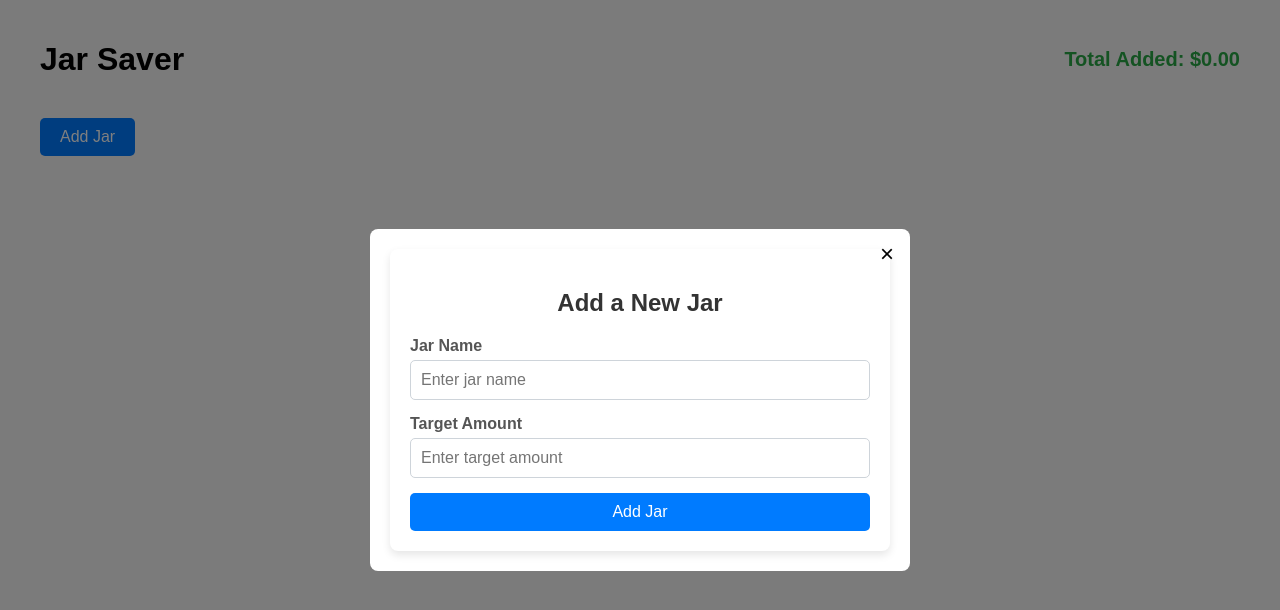
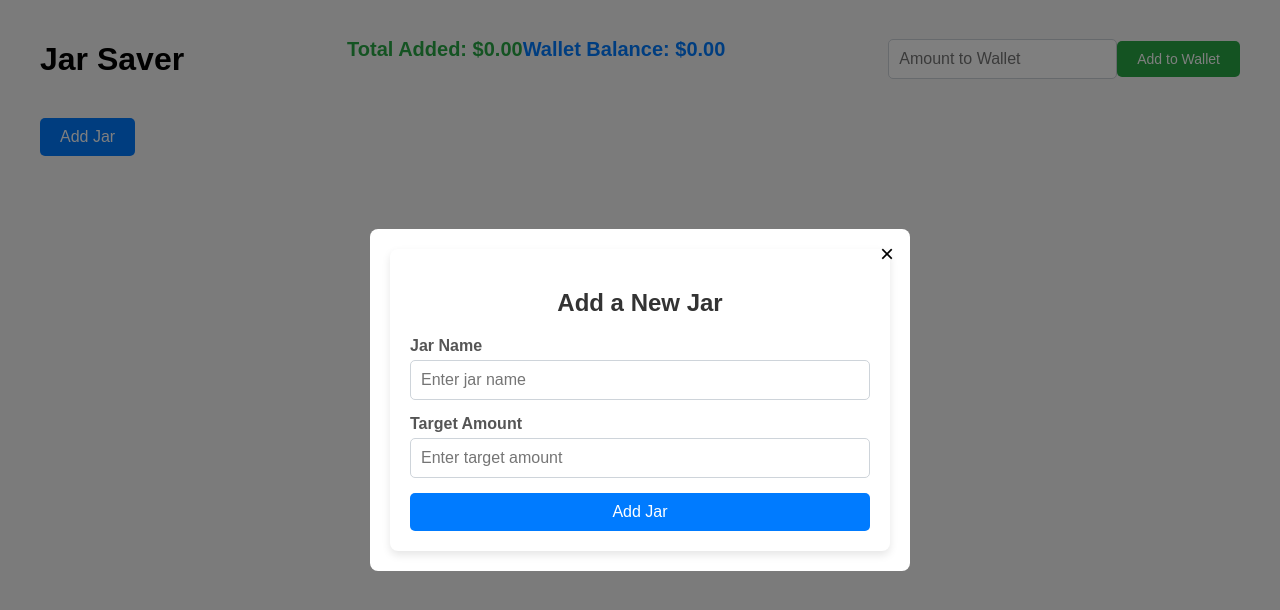
Before and after one commit to Ta5r/Jars, a React (Create React App) app: page / in a window 1280 px wide. Shown: the top 610 px of the page. Built offline with nearby package versions, Linux system fonts and the light colour scheme.

Commit message:
feat : Wallet functionality

```diff
--- /dev/null
+++ b/src/AddMoneyToWalletForm.js
@@ -0,0 +1,29 @@
+import React, { useState } from 'react';
+
+function AddMoneyToWalletForm({ addMoneyToWallet }) {
+  const [amount, setAmount] = useState('');
+
+  const handleSubmit = (e) => {
+    e.preventDefault();
+    if (amount) {
+      addMoneyToWallet(parseFloat(amount));
+      setAmount('');
+    }
+  };
+
+  return (
+    <form onSubmit={handleSubmit} className="d-flex">
+      <input
+        type="number"
+        className="form-control me-2"
+        placeholder="Amount to Wallet"
+        value={amount}
+        onChange={(e) => setAmount(e.target.value)}
+        required
+      />
+      <button type="submit" className="btn btn-success">Add to Wallet</button>
+    </form>
+  );
+}
+
+export default AddMoneyToWalletForm;
--- a/src/App.js
+++ b/src/App.js
@@ -1,32 +1,254 @@
+// import React, { useState, useEffect } from 'react';
+// import JarList from './JarList';
+// import JarForm from './JarForm';
+// import Modal from './Modal';
+// import AddMoneyToWalletForm from './AddMoneyToWalletForm';
+
+// function App() {
+//   const [jars, setJars] = useState([]);
+//   const [totalAdded, setTotalAdded] = useState(0);
+//   const [walletBalance, setWalletBalance] = useState(0);
+//   const [isModalOpen, setIsModalOpen] = useState(false);
+
+//   useEffect(() => {
+//     const savedJars = JSON.parse(localStorage.getItem('jars'));
+//     const savedWalletBalance = parseFloat(localStorage.getItem('walletBalance')) || 0;
+
+//     if (savedJars) {
+//       setJars(savedJars);
+//       const total = savedJars.reduce((sum, jar) => sum + jar.currentBalance, 0);
+//       setTotalAdded(total);
+//     }
+
+//     if (!savedJars || savedJars.length === 0) {
+//       setIsModalOpen(true);
+//     }
+
+//     setWalletBalance(savedWalletBalance);
+//   }, []);
+
+//   useEffect(() => {
+//     localStorage.setItem('jars', JSON.stringify(jars));
+//     const total = jars.reduce((sum, jar) => sum + jar.currentBalance, 0);
+//     setTotalAdded(total);
+//   }, [jars]);
+
+//   useEffect(() => {
+//     localStorage.setItem('walletBalance', walletBalance);
+//   }, [walletBalance]);
+
+//   const addJar = (name, targetAmount) => {
+//     const newJar = { name, targetAmount, currentBalance: 0 };
+//     setJars([...jars, newJar]);
+//     setIsModalOpen(false);
+//   };
+
+//   const addMoneyToWallet = (amount) => {
+//     setWalletBalance(walletBalance + amount);
+//   };
+
+//   const addMoney = (index, amount) => {
+//     if (amount <= walletBalance) {
+//       const updatedJars = jars.map((jar, i) =>
+//         i === index ? { ...jar, currentBalance: jar.currentBalance + amount } : jar
+//       );
+//       setJars(updatedJars);
+//       setWalletBalance(walletBalance - amount);
+//     } else {
+//       alert('Insufficient wallet balance');
+//     }
+//   };
+
+//   const deleteJar = (index) => {
+//     const updatedJars = jars.filter((_, i) => i !== index);
+//     setJars(updatedJars);
+//   };
+
+//   const handleAddJarClick = () => {
+//     setIsModalOpen(true);
+//   };
+
+//   const handleCloseModal = () => {
+//     setIsModalOpen(false);
+//   };
+
+//   return (
+//     <div className="container">
+//       <header>
+//         <h1>Jar Saver</h1>
+//         <div className="wallet-and-total">
+//           <div className="total-added">
+//             Total Added: ${totalAdded.toFixed(2)}
+//           </div>
+//           <div className="wallet-balance">
+//             Wallet Balance: ${walletBalance.toFixed(2)}
+//           </div>
+//         </div>
+//         <AddMoneyToWalletForm addMoneyToWallet={addMoneyToWallet} />
+//       </header>
+//       <button className="btn btn-primary mb-3" onClick={handleAddJarClick}>
+//         Add Jar
+//       </button>
+//       <JarList jars={jars} addMoney={addMoney} deleteJar={deleteJar} />
+//       <Modal isOpen={isModalOpen} onClose={handleCloseModal}>
+//         <JarForm addJar={addJar} />
+//       </Modal>
+//     </div>
+//   );
+// }
+
+// export default App;
+
+
+// import React, { useState, useEffect } from 'react';
+// import JarList from './JarList';
+// import JarForm from './JarForm';
+// import Modal from './Modal';
+// import AddMoneyToWalletForm from './AddMoneyToWalletForm';
+
+// function App() {
+//   const [jars, setJars] = useState([]);
+//   const [totalAdded, setTotalAdded] = useState(0);
+//   const [walletBalance, setWalletBalance] = useState(0);
+//   const [isModalOpen, setIsModalOpen] = useState(false);
+
+//   useEffect(() => {
+//     const savedJars = JSON.parse(localStorage.getItem('jars'));
+//     const savedWalletBalance = parseFloat(localStorage.getItem('walletBalance')) || 0;
+
+//     if (savedJars) {
+//       setJars(savedJars);
+//       const total = savedJars.reduce((sum, jar) => sum + jar.currentBalance, 0);
+//       setTotalAdded(total);
+//     }
+
+//     if (!savedJars || savedJars.length === 0) {
+//       setIsModalOpen(true);
+//     }
+
+//     setWalletBalance(savedWalletBalance);
+//   }, []);
+
+//   useEffect(() => {
+//     localStorage.setItem('jars', JSON.stringify(jars));
+//     const total = jars.reduce((sum, jar) => sum + jar.currentBalance, 0);
+//     setTotalAdded(total);
+//   }, [jars]);
+
+//   useEffect(() => {
+//     localStorage.setItem('walletBalance', walletBalance);
+//   }, [walletBalance]);
+
+//   const addJar = (name, targetAmount) => {
+//     const newJar = { name, targetAmount, currentBalance: 0 };
+//     setJars([...jars, newJar]);
+//     setIsModalOpen(false);
+//   };
+
+//   const addMoneyToWallet = (amount) => {
+//     setWalletBalance(walletBalance + amount);
+//   };
+
+//   const addMoney = (index, amount) => {
+//     const jar = jars[index];
+//     const neededAmount = jar.targetAmount - jar.currentBalance;
+
+//     if (neededAmount > 0) {
+//       const amountToAdd = Math.min(amount, neededAmount);
+
+//       if (amountToAdd <= walletBalance) {
+//         const updatedJars = jars.map((jar, i) =>
+//           i === index ? { ...jar, currentBalance: jar.currentBalance + amountToAdd } : jar
+//         );
+//         setJars(updatedJars);
+//         setWalletBalance(walletBalance - amountToAdd);
+//       } else {
+//         alert('Insufficient wallet balance');
+//       }
+//     } else {
+//       alert('Jar is already fully funded');
+//     }
+//   };
+
+//   const deleteJar = (index) => {
+//     const updatedJars = jars.filter((_, i) => i !== index);
+//     setJars(updatedJars);
+//   };
+
+//   const handleAddJarClick = () => {
+//     setIsModalOpen(true);
+//   };
+
+//   const handleCloseModal = () => {
+//     setIsModalOpen(false);
+//   };
+
+//   return (
+//     <div className="container">
+//       <header>
+//         <h1>Jar Saver</h1>
+//         <div className="wallet-and-total">
+//           <div className="total-added">
+//             Total Added: ${totalAdded.toFixed(2)}
+//           </div>
+//           <div className="wallet-balance">
+//             Wallet Balance: ${walletBalance.toFixed(2)}
+//           </div>
+//         </div>
+//         <AddMoneyToWalletForm addMoneyToWallet={addMoneyToWallet} />
+//       </header>
+//       <button className="btn btn-primary mb-3" onClick={handleAddJarClick}>
+//         Add Jar
+//       </button>
+//       <JarList jars={jars} addMoney={addMoney} deleteJar={deleteJar} />
+//       <Modal isOpen={isModalOpen} onClose={handleCloseModal}>
+//         <JarForm addJar={addJar} />
+//       </Modal>
+//     </div>
+//   );
+// }
+
+// export default App;
+
+
 import React, { useState, useEffect } from 'react';
 import JarList from './JarList';
 import JarForm from './JarForm';
 import Modal from './Modal';
+import AddMoneyToWalletForm from './AddMoneyToWalletForm';
 
 function App() {
   const [jars, setJars] = useState([]);
   const [totalAdded, setTotalAdded] = useState(0);
+  const [walletBalance, setWalletBalance] = useState(0);
   const [isModalOpen, setIsModalOpen] = useState(false);
 
   useEffect(() => {
     const savedJars = JSON.parse(localStorage.getItem('jars'));
+    const savedWalletBalance = parseFloat(localStorage.getItem('walletBalance')) || 0;
+
     if (savedJars) {
       setJars(savedJars);
-      // Calculate total amount added from saved jars
       const total = savedJars.reduce((sum, jar) => sum + jar.currentBalance, 0);
       setTotalAdded(total);
     }
+
     if (!savedJars || savedJars.length === 0) {
       setIsModalOpen(true);
     }
+
+    setWalletBalance(savedWalletBalance);
   }, []);
 
   useEffect(() => {
     localStorage.setItem('jars', JSON.stringify(jars));
-    // Update total added money whenever jars change
     const total = jars.reduce((sum, jar) => sum + jar.currentBalance, 0);
     setTotalAdded(total);
   }, [jars]);
+
+  useEffect(() => {
+    localStorage.setItem('walletBalance', walletBalance);
+  }, [walletBalance]);
 
   const addJar = (name, targetAmount) => {
     const newJar = { name, targetAmount, currentBalance: 0 };
@@ -34,15 +256,38 @@ function App() {
     setIsModalOpen(false);
   };
 
+  const addMoneyToWallet = (amount) => {
+    setWalletBalance(walletBalance + amount);
+  };
+
   const addMoney = (index, amount) => {
-    const updatedJars = jars.map((jar, i) =>
-      i === index ? { ...jar, currentBalance: jar.currentBalance + amount } : jar
-    );
-    setJars(updatedJars);
+    const jar = jars[index];
+    const neededAmount = jar.targetAmount - jar.currentBalance;
+
+    if (neededAmount > 0) {
+      const amountToAdd = Math.min(amount, neededAmount);
+
+      if (amountToAdd <= walletBalance) {
+        const updatedJars = jars.map((jar, i) =>
+          i === index ? { ...jar, currentBalance: jar.currentBalance + amountToAdd } : jar
+        );
+        setJars(updatedJars);
+        setWalletBalance(walletBalance - amountToAdd);
+      } else {
+        alert('Insufficient wallet balance');
+      }
+    } else {
+      alert('Jar is already fully funded');
+    }
   };
 
   const deleteJar = (index) => {
+    const jarToDelete = jars[index];
     const updatedJars = jars.filter((_, i) => i !== index);
+
+    // Move the jar's current balance back to the wallet
+    setWalletBalance(walletBalance + jarToDelete.currentBalance);
+
     setJars(updatedJars);
   };
 
@@ -58,9 +303,15 @@ function App() {
     <div className="container">
       <header>
         <h1>Jar Saver</h1>
-        <div className="total-added">
-          Total Added: ${totalAdded.toFixed(2)}
+        <div className="wallet-and-total">
+          <div className="total-added">
+            Total Added: ${totalAdded.toFixed(2)}
+          </div>
+          <div className="wallet-balance">
+            Wallet Balance: ${walletBalance.toFixed(2)}
+          </div>
         </div>
+        <AddMoneyToWalletForm addMoneyToWallet={addMoneyToWallet} />
       </header>
       <button className="btn btn-primary mb-3" onClick={handleAddJarClick}>
         Add Jar
--- a/src/index.css
+++ b/src/index.css
@@ -168,3 +168,32 @@ header {
   font-weight: bold;
   color: #28a745;
 }
+
+.wallet-and-total {
+  display: flex;
+  justify-content: space-between;
+  align-items: center;
+  margin-bottom: 20px;
+}
+
+.wallet-balance {
+  font-size: 1.25rem;
+  font-weight: bold;
+  color: #007bff;
+}
+
+.wallet-and-total form {
+  margin-top: 10px;
+}
+
+.btn-success {
+  background-color: #28a745;
+  border: none;
+  color: white;
+  padding: 10px 20px;
+  cursor: pointer;
+}
+
+.btn-success:hover {
+  background-color: #218838;
+}
```
